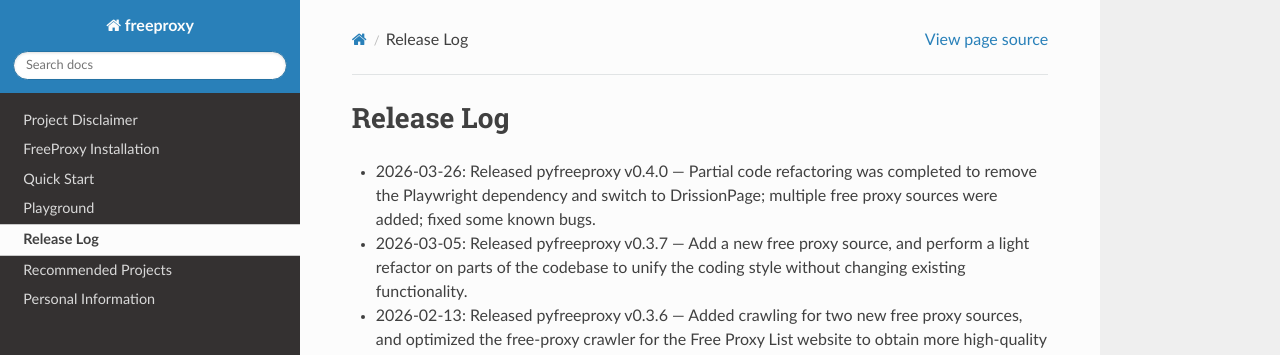
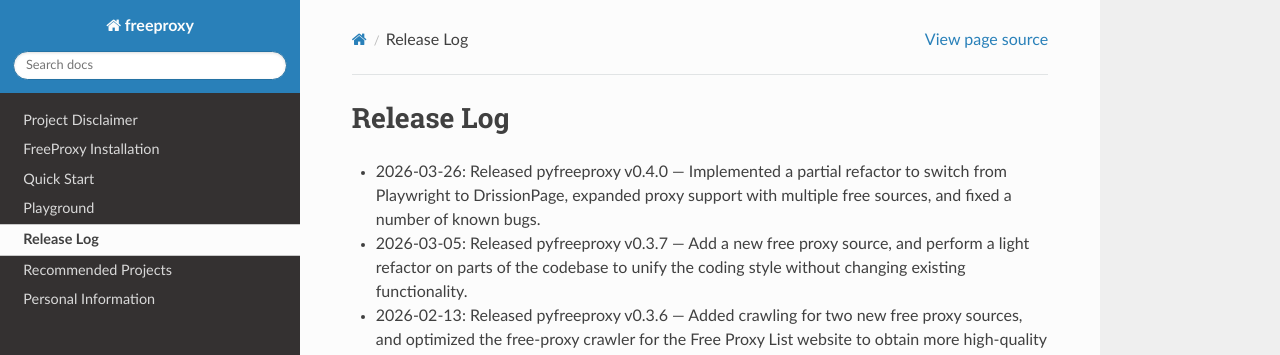
Before and after one commit to CharlesPikachu/freeproxy, a Sphinx documentation site: the page built from docs/Changelog.md, in a window 1280 px wide and 1339 px high. Shown: the top 355 px of the window. Built offline with Sphinx 7.4.7 and the Read the Docs theme 3.1.0, drawn with Linux system fonts in a browser that asks for light colours.

Commit message:
bump to pyfreeproxy v0.4.0

```diff
--- a/docs/Changelog.md
+++ b/docs/Changelog.md
@@ -1,6 +1,6 @@
 # Release Log
 
-- 2026-03-26: Released pyfreeproxy v0.4.0 — Partial code refactoring was completed to remove the Playwright dependency and switch to DrissionPage; multiple free proxy sources were added; fixed some known bugs.
+- 2026-03-26: Released pyfreeproxy v0.4.0 — Implemented a partial refactor to switch from Playwright to DrissionPage, expanded proxy support with multiple free sources, and fixed a number of known bugs.
 - 2026-03-05: Released pyfreeproxy v0.3.7 — Add a new free proxy source, and perform a light refactor on parts of the codebase to unify the coding style without changing existing functionality.
 - 2026-02-13: Released pyfreeproxy v0.3.6 — Added crawling for two new free proxy sources, and optimized the free-proxy crawler for the Free Proxy List website to obtain more high-quality free proxies.
 - 2026-02-12: Released pyfreeproxy v0.3.5 — Introduced two new free proxy providers and remove one rubbish proxy provider; refactored code for all supported sources to enhance performance and validation accuracy.
```
Also changed, not shown: README.md (+1 -1 lines).
